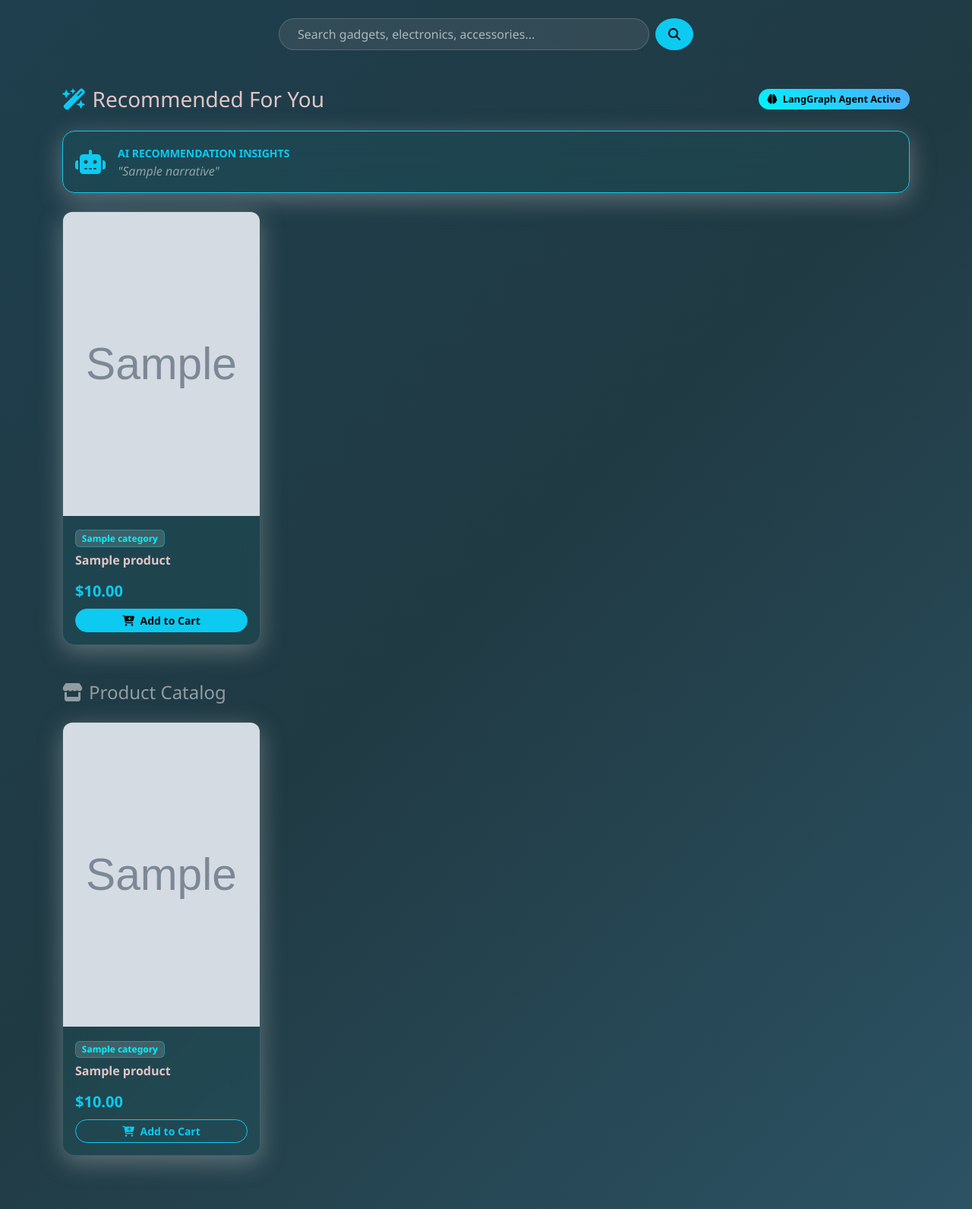
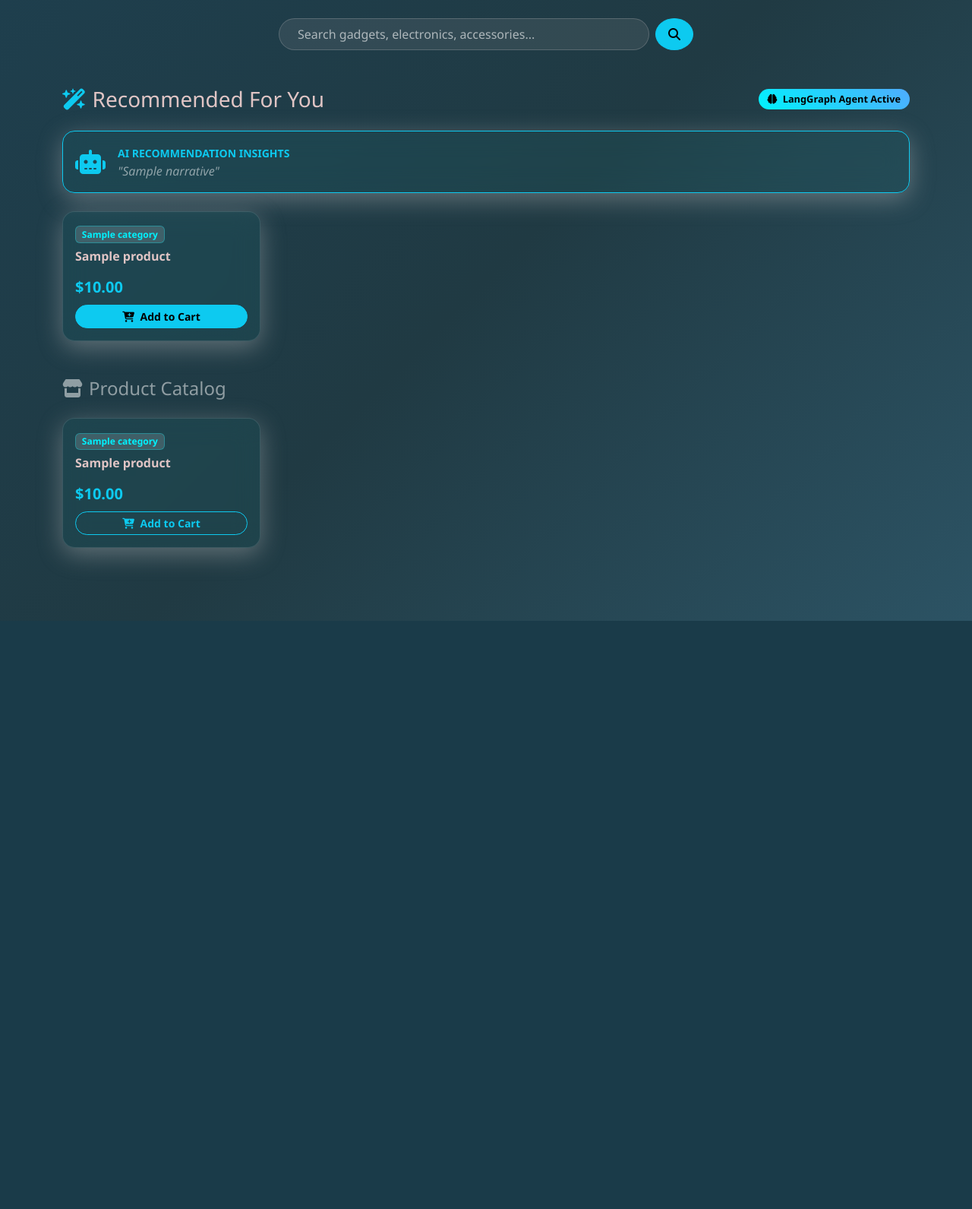
Before and after one commit to Ahmed2797/smartreco-agentic-recommendation-system-2026, a FastAPI app: template frontend/templates/dashboard.html in a window 1280 px wide. Shown: the part 78-1669 px from the top of the page at 76% size. After the commit the page ends 895 px from the top, so only its background shows below. Run offline with FastAPI, Linux system fonts and the light colour scheme; the template is opened without the code that fills it: most values are stand-ins (such as "Sample title", 1, 10 or a date in 2020); grey boxes marked "Sample" are stand-in pictures; parts of the project's set-up code (start-up, migrations or seed data) failed here and were passed over.

Commit message:
update dashboard

```diff
--- a/frontend/templates/dashboard.html
+++ b/frontend/templates/dashboard.html
@@ -163,8 +163,8 @@
                     {% for product in recommended_products %}
                     <div class="col-6 col-md-4 col-lg-3">
                         <div class="glass-card h-100 d-flex flex-column" data-product-id="{{ product.id }}">
-                            <img src="{{ product.image_url if product.image_url else 'https://via.placeholder.com/300x200?text=AI+Product' }}"
-                                class="card-img-top product-img" alt="{{ product.title }}">
+                            <!-- <img src="{{ product.image_url if product.image_url else 'https://via.placeholder.com/300x200?text=AI+Product' }}"
+                                class="card-img-top product-img" alt="{{ product.title }}"> -->
 
                             <div class="card-body p-3 d-flex flex-column justify-content-between flex-grow-1">
                                 <div>
@@ -205,8 +205,8 @@
                     {% for product in products %}
                     <div class="col-6 col-md-4 col-lg-3">
                         <div class="glass-card h-100 d-flex flex-column" data-product-id="{{ product.id }}">
-                            <img src="{{ product.image_url if product.image_url else 'https://via.placeholder.com/300x200?text=Product' }}"
-                                 class="card-img-top product-img" alt="{{ product.title }}">
+                            <!-- <img src="{{ product.image_url if product.image_url else 'https://via.placeholder.com/300x200?text=Product' }}"
+                                 class="card-img-top product-img" alt="{{ product.title }}"> -->
 
                             <div class="card-body p-3 d-flex flex-column justify-content-between flex-grow-1">
                                 <div>
@@ -272,6 +272,8 @@
         });
     </script>
 
+    <script src="{{ url_for('static', path='/js/tracker.js') }}"></script>
+
 </body>
 
 </html>
```
